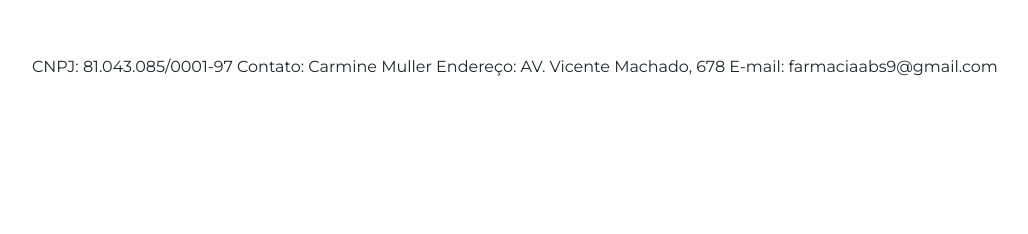
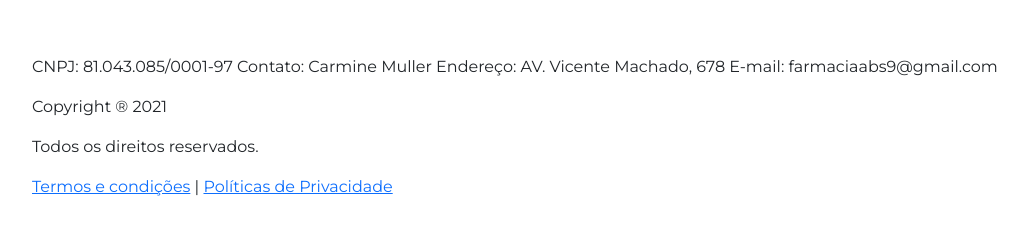
Before and after one commit to marcosd002/dermafx.online, a plain HTML site: page presell/index.html in a window 1280 px wide. Shown: the part 448-682 px from the top of the page, without its empty margins (50-1078 px from the left). Drawn offline with nearby package versions, Linux system fonts and the light colour scheme.

Commit message:
Update index.html

```diff
--- a/presell/index.html
+++ b/presell/index.html
@@ -62,6 +62,11 @@
 					<h1></h1>
 					<p>CNPJ: 81.043.085/0001-97 Contato: Carmine Muller Endereço: AV. Vicente Machado, 678 E-mail: farmaciaabs9@gmail.com</p>
 				</div>
+			<div class="col-md-6 col-lg-6 col-sm-6 copyright ">
+				<p>Copyright ® 2021</p>
+				<p>Todos os direitos reservados.</p>
+				<p><a href="https://dermafx.online/termos.html" target="_blank">Termos e condições</a> <span>|</span> <a href="https://dermafx.online/privacidade.html" target="_blank">Políticas de Privacidade</a></p>
+			</div>
 		</div>
 	</div>
 </footer>
```
